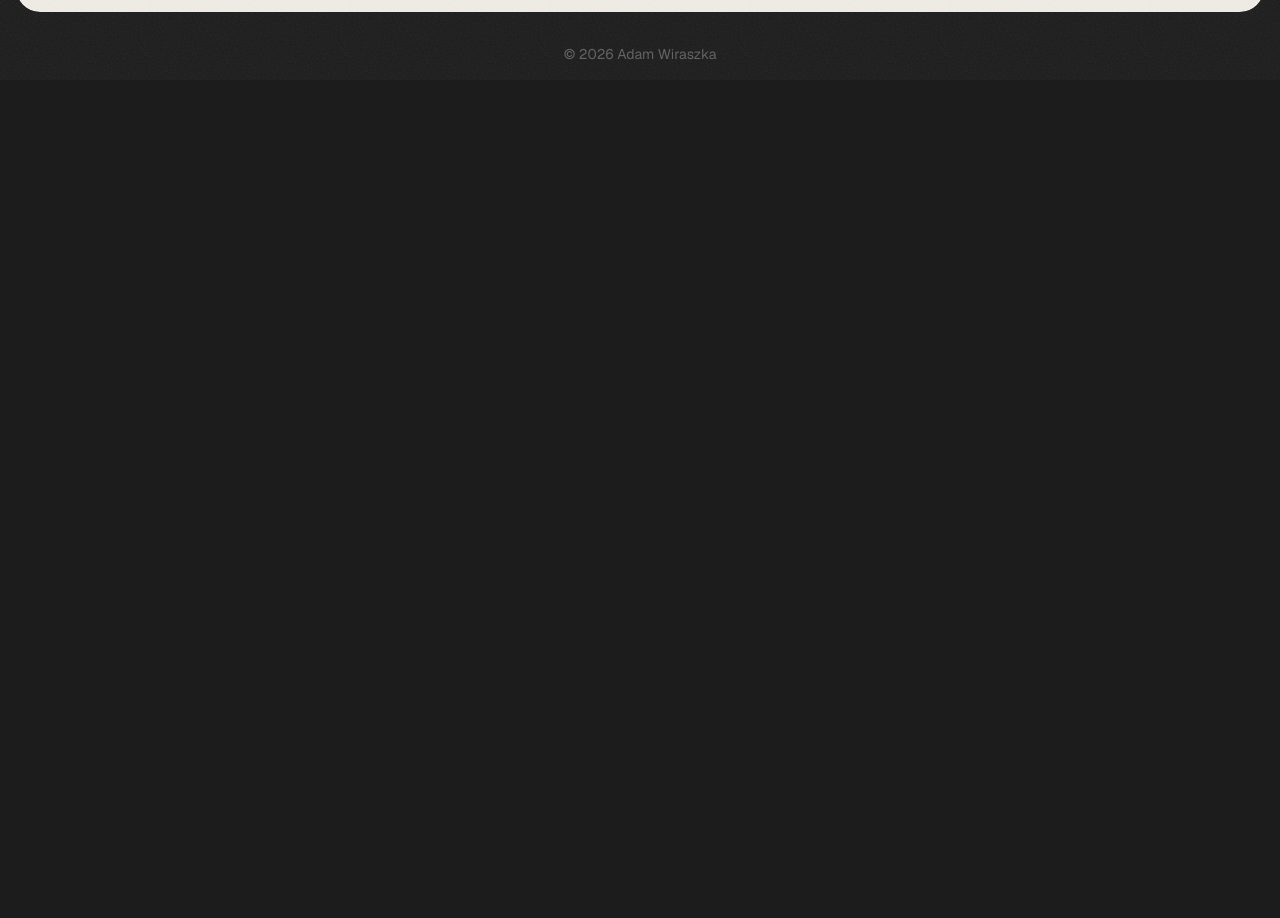
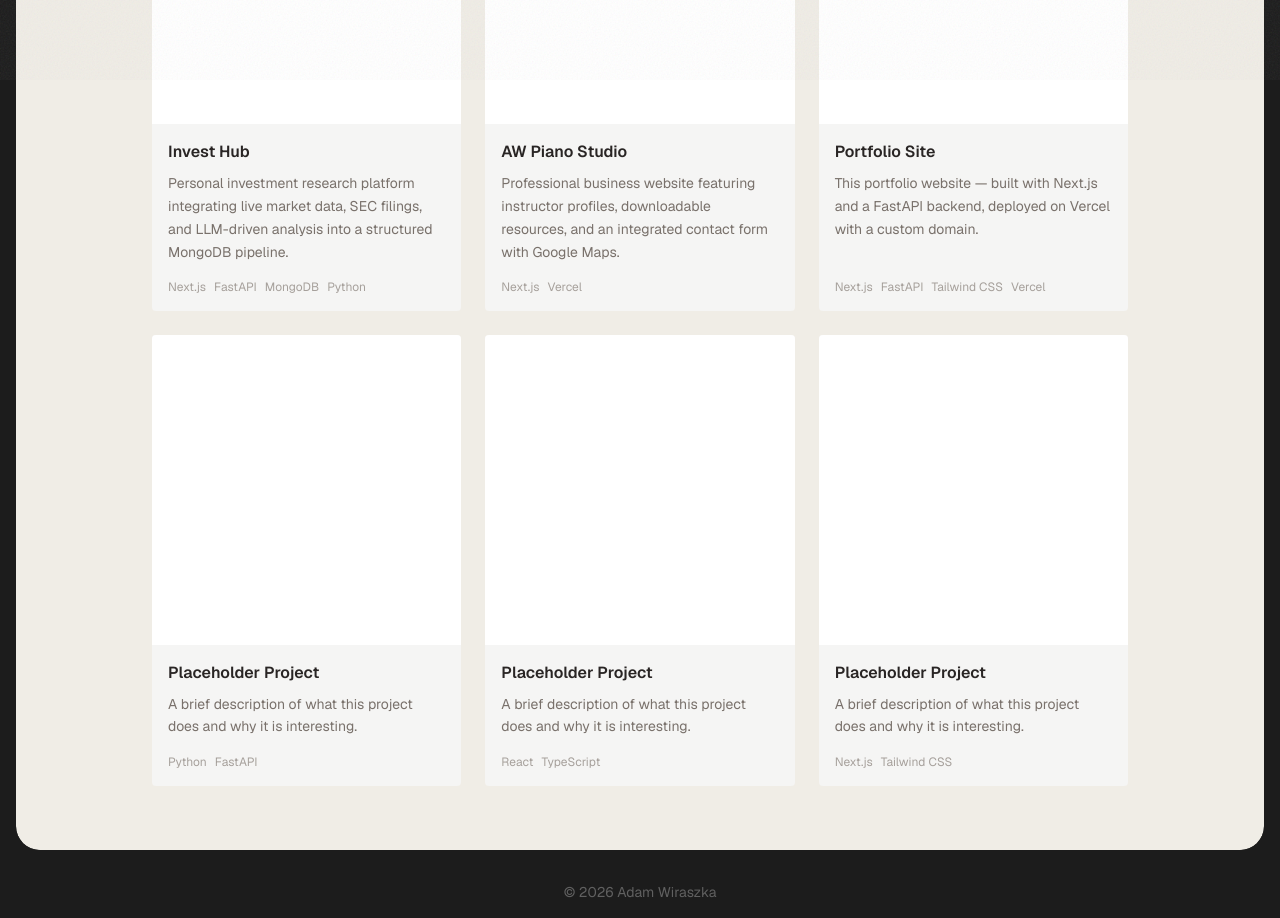
Before and after one commit to wiraszka/adam-wiraszka-portfolio, a Next.js app: page / in a window 1280 px wide. Shown: the part 720-1638 px from the top of the page. Before the commit the page ends 800 px from the top, so only its background shows below. Built offline with nearby package versions, Linux system fonts and the light colour scheme; no server answers.

Commit message:
feat: redesign project cards and add local api route handler

```diff
--- /dev/null
+++ b/src/app/api/projects/route.ts
@@ -0,0 +1,53 @@
+import { NextResponse } from "next/server";
+
+const PROJECTS = [
+  {
+    id: 1,
+    name: "Invest Hub",
+    description:
+      "Personal investment research platform integrating live market data, SEC filings, and LLM-driven analysis into a structured MongoDB pipeline.",
+    url: "https://github.com/wiraszka/invest-hub",
+    tags: ["Next.js", "FastAPI", "MongoDB", "Python"],
+  },
+  {
+    id: 2,
+    name: "AW Piano Studio",
+    description:
+      "Professional business website featuring instructor profiles, downloadable resources, and an integrated contact form with Google Maps.",
+    url: "https://awpianostudio.com",
+    tags: ["Next.js", "Vercel"],
+  },
+  {
+    id: 3,
+    name: "Portfolio Site",
+    description:
+      "This portfolio website — built with Next.js and a FastAPI backend, deployed on Vercel with a custom domain.",
+    url: "https://adamwiraszka.com",
+    tags: ["Next.js", "FastAPI", "Tailwind CSS", "Vercel"],
+  },
+  {
+    id: 4,
+    name: "Placeholder Project",
+    description: "A brief description of what this project does and why it is interesting.",
+    url: "https://example.com",
+    tags: ["Python", "FastAPI"],
+  },
+  {
+    id: 5,
+    name: "Placeholder Project",
+    description: "A brief description of what this project does and why it is interesting.",
+    url: "https://example.com",
+    tags: ["React", "TypeScript"],
+  },
+  {
+    id: 6,
+    name: "Placeholder Project",
+    description: "A brief description of what this project does and why it is interesting.",
+    url: "https://example.com",
+    tags: ["Next.js", "Tailwind CSS"],
+  },
+];
+
+export function GET() {
+  return NextResponse.json(PROJECTS);
+}
--- a/src/components/ProjectCard.tsx
+++ b/src/components/ProjectCard.tsx
@@ -11,45 +11,22 @@ export default function ProjectCard({ name, description, url, tags }: ProjectCar
       href={url}
       target="_blank"
       rel="noopener noreferrer"
-      className="group flex flex-col p-6 rounded-xl border border-gray-200 bg-white hover:shadow-md hover:border-gray-300 transition-all duration-200"
+      className="flex flex-col rounded-sm bg-stone-100 overflow-hidden hover:shadow-md transition-shadow"
     >
-      <div className="flex items-start justify-between mb-4">
-        <h3 className="font-semibold text-gray-900 group-hover:text-blue-600 transition-colors pr-4">
-          {name}
-        </h3>
-        <ExternalLinkIcon />
-      </div>
-      <p className="text-sm text-gray-500 leading-relaxed flex-1">{description}</p>
+      <div data-testid="project-image" className="aspect-square bg-white" />
+      <div className="p-4 flex flex-col flex-1">
+        <h3 className="font-semibold text-stone-800 mb-2">{name}</h3>
+        <p className="text-sm text-stone-500 leading-relaxed flex-1 mb-4">{description}</p>
         {tags.length > 0 && (
-        <div className="flex flex-wrap gap-2 mt-4">
+          <div className="flex flex-wrap gap-2">
             {tags.map((tag) => (
-            <span key={tag} className="text-xs px-2 py-1 rounded-full bg-gray-100 text-gray-600">
+              <span key={tag} className="text-xs text-stone-400">
                 {tag}
               </span>
             ))}
           </div>
         )}
+      </div>
     </a>
   );
 }
-
-function ExternalLinkIcon() {
-  return (
-    <svg
-      xmlns="http://www.w3.org/2000/svg"
-      width="16"
-      height="16"
-      viewBox="0 0 24 24"
-      fill="none"
-      stroke="currentColor"
-      strokeWidth="2"
-      strokeLinecap="round"
-      strokeLinejoin="round"
-      className="shrink-0 text-gray-300 group-hover:text-blue-400 transition-colors mt-0.5"
-    >
-      <path d="M18 13v6a2 2 0 0 1-2 2H5a2 2 0 0 1-2-2V8a2 2 0 0 1 2-2h6" />
-      <polyline points="15 3 21 3 21 9" />
-      <line x1="10" y1="14" x2="21" y2="3" />
-    </svg>
-  );
-}
--- a/src/components/ProjectsGrid.tsx
+++ b/src/components/ProjectsGrid.tsx
@@ -1,7 +1,8 @@
 "use client";
 
-import { useEffect, useState } from "react";
+import { useFetch } from "@/hooks/useFetch";
 import ProjectCard from "./ProjectCard";
+import SkeletonGrid from "./SkeletonGrid";
 
 interface Project {
   id: number;
@@ -12,33 +13,10 @@ interface Project {
 }
 
 export default function ProjectsGrid() {
-  const [projects, setProjects] = useState<Project[]>([]);
-  const [loading, setLoading] = useState(true);
+  const { data: projects, loading } = useFetch<Project>("/api/projects");
 
-  useEffect(() => {
-    fetch("/api/projects")
-      .then((res) => (res.ok ? res.json() : []))
-      .then((data) => setProjects(data))
-      .catch(() => setProjects([]))
-      .finally(() => setLoading(false));
-  }, []);
-
-  if (loading) {
-    return (
-      <div className="grid grid-cols-1 sm:grid-cols-2 lg:grid-cols-3 gap-6">
-        {[1, 2, 3].map((i) => (
-          <div
-            key={i}
-            className="h-40 rounded-xl border border-gray-100 bg-gray-50 animate-pulse"
-          />
-        ))}
-      </div>
-    );
-  }
-
-  if (projects.length === 0) {
-    return <p className="text-gray-400">No projects found</p>;
-  }
+  if (loading) return <SkeletonGrid />;
+  if (projects.length === 0) return <p className="text-stone-400">No projects found</p>;
 
   return (
     <div className="grid grid-cols-1 sm:grid-cols-2 lg:grid-cols-3 gap-6">
--- /dev/null
+++ b/src/components/SkeletonGrid.tsx
@@ -0,0 +1,9 @@
+export default function SkeletonGrid() {
+  return (
+    <div className="grid grid-cols-1 sm:grid-cols-2 lg:grid-cols-3 gap-6">
+      {[1, 2, 3].map((i) => (
+        <div key={i} className="h-40 rounded-sm bg-stone-200 animate-pulse" />
+      ))}
+    </div>
+  );
+}
--- /dev/null
+++ b/src/hooks/useFetch.ts
@@ -0,0 +1,16 @@
+import { useEffect, useState } from "react";
+
+export function useFetch<T>(url: string): { data: T[]; loading: boolean } {
+  const [data, setData] = useState<T[]>([]);
+  const [loading, setLoading] = useState(true);
+
+  useEffect(() => {
+    fetch(url)
+      .then((res) => (res.ok ? res.json() : []))
+      .then((json: T[]) => setData(json))
+      .catch(() => setData([]))
+      .finally(() => setLoading(false));
+  }, [url]);
+
+  return { data, loading };
+}
```
Lines whose indentation alone changed are shown as unchanged.
